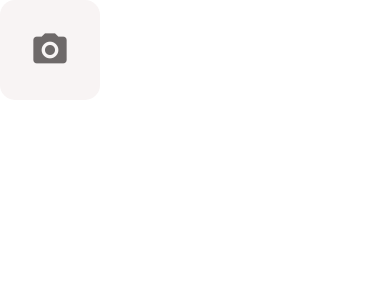
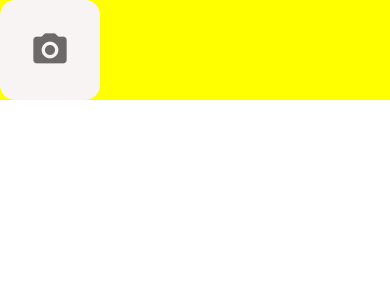
Before and after one commit to shrikantkalar023/learning-React-Native, a React Native app: screen / in a window 390 px wide. Shown: the top 300 px of the page. Built offline with nearby package versions, Linux system fonts and the light colour scheme.

Commit message:
ADD: horizontal scrolling to the image input list component via scroll view

```diff
--- a/app/components/ImageInputList.tsx
+++ b/app/components/ImageInputList.tsx
@@ -1,6 +1,7 @@
 import { ImagePickerAsset } from "expo-image-picker";
-import { StyleSheet, View } from "react-native";
+import { ScrollView, StyleSheet, View } from "react-native";
 
+import { useRef } from "react";
 import ImageInput, { ImageInputProps } from "./ImageInput";
 
 interface Props extends Omit<ImageInputProps, "imageUri"> {
@@ -8,7 +9,16 @@ interface Props extends Omit<ImageInputProps, "imageUri"> {
 }
 
 const ImageInputList = ({ imageAssets, ...ImageInputProps }: Props) => {
+  const scrollViewRef = useRef<ScrollView>(null);
+
   return (
+    <View>
+      <ScrollView
+        horizontal
+        style={{ backgroundColor: "yellow" }}
+        ref={scrollViewRef}
+        onContentSizeChange={() => scrollViewRef.current?.scrollToEnd()}
+      >
         <View style={styles.container}>
           {imageAssets?.map((imageAsset) => (
             <ImageInput
@@ -19,6 +29,8 @@ const ImageInputList = ({ imageAssets, ...ImageInputProps }: Props) => {
           ))}
           <ImageInput {...ImageInputProps} />
         </View>
+      </ScrollView>
+    </View>
   );
 };
 
@@ -28,6 +40,5 @@ const styles = StyleSheet.create({
   container: {
     flexDirection: "row",
     gap: 10,
-    flexWrap: "wrap",
   },
 });
```
Lines whose indentation alone changed are shown as unchanged.
